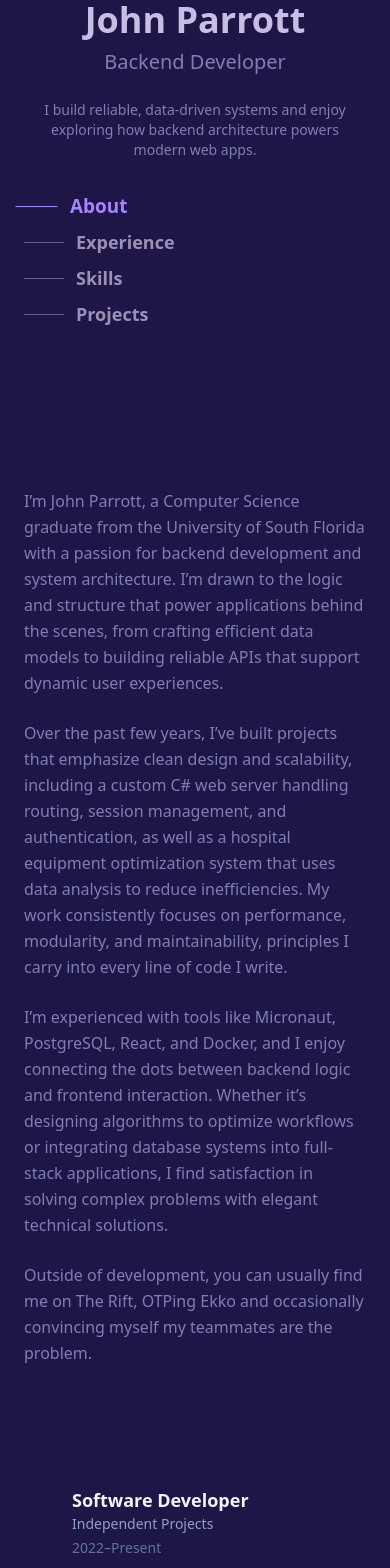
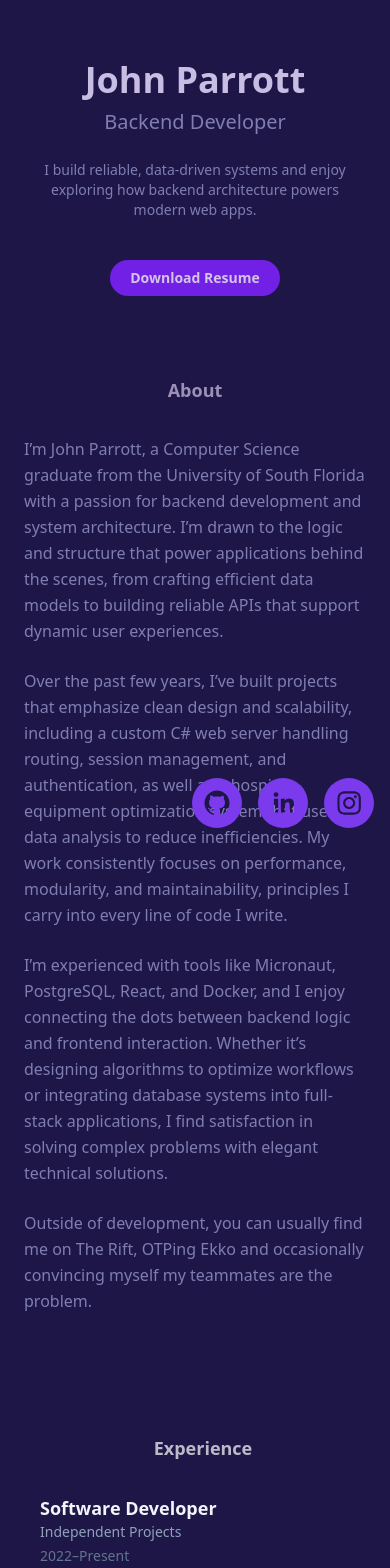
Before and after one commit to Docoppolis/Portfolio, a React (Vite) app: page / in a window 390 px wide. Shown: the top 1568 px of the page. Built offline with nearby package versions, Linux system fonts and the light colour scheme.

Commit message:
Probably fixed mobile formatting + added resume
Switched the column layout for laptop screens and larger, stacked layout for anything smaller

```diff
--- a/src/App.jsx
+++ b/src/App.jsx
@@ -41,7 +41,7 @@ export default function App() {
       <div className="absolute inset-0 bg-violet-900 opacity-[0.25] pointer-events-none" />
 
       {/* Left column */}
-      <div className="lg:w-[40%] w-full lg:sticky top-0 h-auto lg:h-screen flex items-center justify-center pb-20">
+      <div className="lg:w-[40%] w-full lg:sticky top-0 h-auto lg:h-screen flex items-center justify-center lg:pb-20">
         <Hero lenisRef={lenisRef} />
       </div>
 
--- a/src/components/About.jsx
+++ b/src/components/About.jsx
@@ -1,6 +1,7 @@
 export default function Hero() {
     return (
         <>
+            <div className="lg:hidden text-white/70 text-lg font-semibold text-center mb-8"> About</div>
             <p className="text-slate-400 leading-relaxed mb-6">
                 I’m John Parrott, a Computer Science graduate from the University of South Florida
                 with a passion for backend development and system architecture. I’m drawn to the logic
--- a/src/components/Experience.jsx
+++ b/src/components/Experience.jsx
@@ -42,28 +42,30 @@ export default function Experience({ lenisRef }) {
   return (
     <section
       ref={containerRef}
-      className="relative pl-4 sm:pl-6 md:pl-8"
+      className="relative pl-4 sm:pl-6 lg:pl-8"
     >
       {/* Static track */}
-      <div className="hidden md:block absolute left-[7px] top-0 bottom-0 w-px bg-slate-700"></div>
+      <div className="hidden lg:block absolute left-[7px] top-0 bottom-0 w-px bg-slate-700"></div>
 
       {/* Animated violet line */}
       <div
         ref={lineRef}
-        className="hidden md:block absolute left-[7px] top-0 w-px bg-violet-500 transition-[height] duration-500 ease-out rounded-full"
+        className="hidden lg:block absolute left-[7px] top-0 w-px bg-violet-500 transition-[height] duration-500 ease-out rounded-full"
         style={{ height: 0 }}
       ></div>
+
+      <div className="lg:hidden text-white/70 text-lg font-semibold text-center mb-8"> Experience</div>
 
       {/* Experience entries */}
       <div className="space-y-20">
 
         {/* Entry 1 */}
-        <div className="grid grid-cols-1 md:grid-cols-[250px_1fr] gap-8 items-start">
+        <div className="grid grid-cols-1 lg:grid-cols-[250px_1fr] gap-8 items-start">
 
           {/* LEFT SIDE */}
-          <div className="relative pl-8 md:pl-1">
+          <div className="relative lg:pl-1">
             {/* Circle positioned slightly inside on mobile, outside on desktop */}
-            <div className="hidden md:block absolute top-1 -left-20">
+            <div className="hidden lg:block absolute top-1 -left-20">
               <div className="relative w-10 h-10">
                 <div className="absolute inset-0 bg-violet-500/40 rounded-full blur-sm"></div>
                 <div className="absolute inset-0 border-2 border-violet-600/75 rounded-full"></div>
@@ -88,11 +90,11 @@ export default function Experience({ lenisRef }) {
         </div>
 
         {/* Entry 2 */}
-        <div className="grid grid-cols-1 md:grid-cols-[250px_1fr] gap-8 items-start">
+        <div className="grid grid-cols-1 lg:grid-cols-[250px_1fr] gap-8 items-start">
 
           {/* LEFT SIDE */}
-          <div className="relative pl-8 md:pl-1">
-            <div className="hidden md:block absolute top-1 -left-20">
+          <div className="relative lg:pl-1">
+            <div className="hidden lg:block absolute top-1 -left-20">
               <div className="relative w-10 h-10">
                 <div className="absolute inset-0 bg-violet-500/40 rounded-full blur-sm"></div>
                 <div className="absolute inset-0 border-2 border-violet-600/75 rounded-full"></div>
@@ -118,11 +120,11 @@ export default function Experience({ lenisRef }) {
         </div>
 
         {/* Entry 3 */}
-        <div className="grid grid-cols-1 md:grid-cols-[250px_1fr] gap-8 items-start">
+        <div className="grid grid-cols-1 lg:grid-cols-[250px_1fr] gap-8 items-start">
 
           {/* LEFT SIDE */}
-          <div className="relative pl-8 md:pl-1">
-            <div className="hidden md:block absolute top-1 -left-20">
+          <div className="relative lg:pl-1">
+            <div className="hidden lg:block absolute top-1 -left-20">
               <div className="relative w-10 h-10">
                 <div className="absolute inset-0 bg-violet-500/40 rounded-full blur-sm"></div>
                 <div className="absolute inset-0 border-2 border-violet-600/75 rounded-full"></div>
--- a/src/components/Hero.jsx
+++ b/src/components/Hero.jsx
@@ -31,17 +31,25 @@ export default function Hero({ lenisRef }) {
   };
 
   return (
-    <div className="px-6 sm:px-10 text-center lg:text-left">
+    <div className="px-6 sm:px-10 text-center mt-15 lg:text-left lg:ml-10">
       {/* Header content */}
       <h1 className="text-4xl sm:text-5xl font-bold mb-2">John Parrott</h1>
       <h2 className="text-xl sm:text-2xl text-slate-400 mb-6">Backend Developer</h2>
-      <p className="text-slate-400 text-sm sm:text-base mb-8">
+      <p className="text-slate-400 text-sm sm:text-base lg:mb-8">
         I build reliable, data-driven systems and enjoy exploring how backend
         architecture powers modern web apps.
       </p>
 
+      <a
+        href="/resume_JOHNPARROTT.pdf"
+        download
+        className="inline-block bg-violet-600 text-white text-sm font-semibold px-5 py-2 rounded-full hover:bg-violet-500 transition-colors duration-300 mt-10 mb-0 lg:mt-0 lg:mb-8"
+      >
+        Download Resume
+      </a>
+
       {/* Navigation Tabs */}
-      <div className="flex flex-col space-y-2">
+      <div className="hidden lg:flex flex-col space-y-2">
         <Tab
           label="About"
           active={activeSection === "about"}
@@ -64,13 +72,13 @@ export default function Hero({ lenisRef }) {
         />
       </div>
 
-      <div className="absolute bottom-6 right-20 w-full">
-        <div className="flex justify-center space-x-4">
-          <SocialIcon url="https://github.com/Docoppolis" bgColor="#7c3aed" target="_blank" rel="noopener noreferrer" />
-          <SocialIcon url="https://www.linkedin.com/in/john-parrott-6b88ba27a/" bgColor="#7c3aed" target="_blank" rel="noopener noreferrer" />
-          <SocialIcon url="https://www.instagram.com/john.parrott653" bgColor="#7c3aed" target="_blank" rel="noopener noreferrer" />
-        </div>
+
+      <div className="fixed lg:left-4 lg:right-4 bottom-4 right-4 flex space-x-4 z-50">
+        <SocialIcon url="https://github.com/Docoppolis" bgColor="#7c3aed" target="_blank" rel="noopener noreferrer" />
+        <SocialIcon url="https://www.linkedin.com/in/john-parrott-6b88ba27a/" bgColor="#7c3aed" target="_blank" rel="noopener noreferrer" />
+        <SocialIcon url="https://www.instagram.com/john.parrott653" bgColor="#7c3aed" target="_blank" rel="noopener noreferrer" />
       </div>
+
 
     </div>
 
--- a/src/components/Projects.jsx
+++ b/src/components/Projects.jsx
@@ -56,6 +56,7 @@ const projects = [
 export default function Projects() {
   return (
     <div className="max-w-3xl mx-auto px-4 sm:px-6 py-16 space-y-10">
+      <div className="lg:hidden text-white/70 text-lg font-semibold text-center mb-8"> Projects</div>
       {projects.map(({ title, img, link, description }) => (
         <a
           key={title}
--- a/src/components/Skills.jsx
+++ b/src/components/Skills.jsx
@@ -36,14 +36,15 @@ export default function Skills() {
   ];
 
   return (
-    <div className="w-full px-4 sm:px-8 py-10 flex justify-center">
+
+    <div className="w-full px-4 sm:px-8 py-10 flex flex-col justify-center items-center">
+      <div className="lg:hidden text-white/70 text-lg font-semibold text-center mb-8"> Skills</div>
       <div
         className="
           grid
           grid-cols-2
           sm:grid-cols-3
-          md:grid-cols-4
-          lg:grid-cols-5
+          xl:grid-cols-4
           gap-6
           justify-items-center
         "
```
Also changed, not shown: 1 other file (tests, documents, lock files or other folders).
